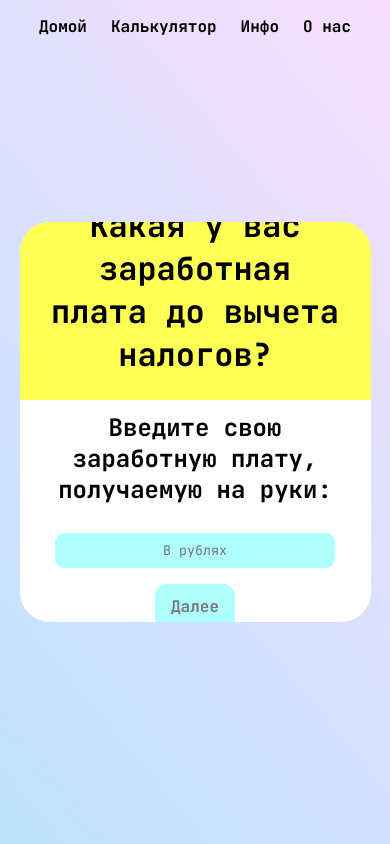
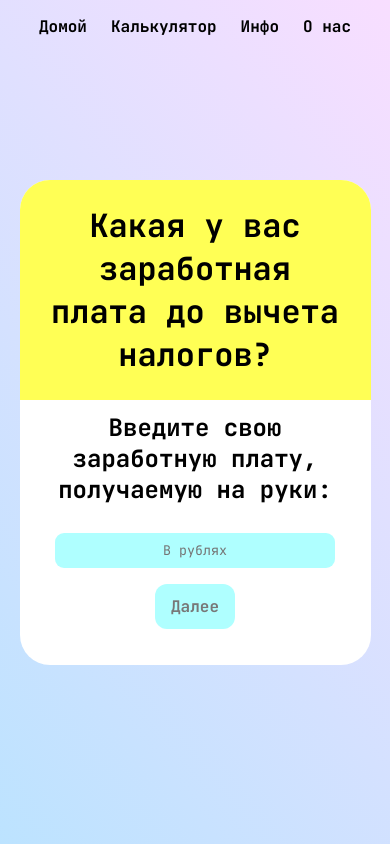
Before and after one commit to klontaler/reacted_taxes, a Next.js app: page /calculator in a window 390 px wide. Built offline with nearby package versions, Linux system fonts and the light colour scheme.

Commit message:
Update Block.module.css

```diff
--- a/src/components/UI/block/Block.module.css
+++ b/src/components/UI/block/Block.module.css
@@ -27,7 +27,9 @@
   .block {
     width: 90%;
   }
-
+  .height400 {
+    height: auto;
+  }
   .resultBlock {
     margin-top: 40px;
     width: 90%;
```
